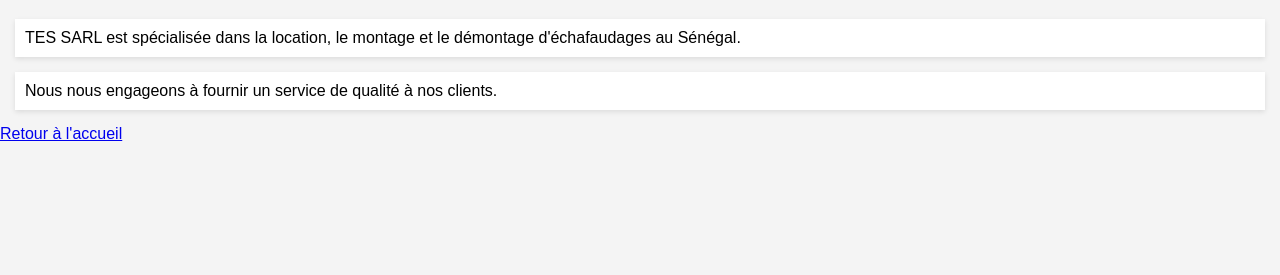
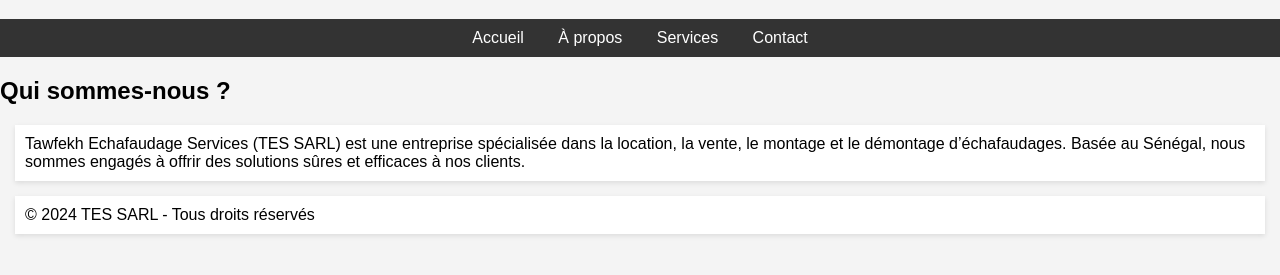
Before and after one commit to Ameth13/tes-website, a plain HTML site: page about.html in a window 1280 px wide. Shown: the part 81-356 px from the top of the page. Drawn offline with Linux system fonts and the light colour scheme.

Commit message:
Update about.html

```diff
--- a/about.html
+++ b/about.html
@@ -3,13 +3,27 @@
 <head>
     <meta charset="UTF-8">
     <meta name="viewport" content="width=device-width, initial-scale=1.0">
-    <title>À propos de TES SARL</title>
+    <title>TES SARL - À propos</title>
     <link rel="stylesheet" href="styles.css">
 </head>
 <body>
-    <h1>À propos de TES SARL</h1>
-    <p>TES SARL est spécialisée dans la location, le montage et le démontage d'échafaudages au Sénégal.</p>
-    <p>Nous nous engageons à fournir un service de qualité à nos clients.</p>
-    <a href="index.html">Retour à l'accueil</a>
+    <header>
+        <h1>À propos de TES SARL</h1>
+        <nav>
+            <a href="index.html">Accueil</a>
+            <a href="about.html">À propos</a>
+            <a href="services.html">Services</a>
+            <a href="contact.html">Contact</a>
+        </nav>
+    </header>
+    <main>
+        <section>
+            <h2>Qui sommes-nous ?</h2>
+            <p>Tawfekh Echafaudage Services (TES SARL) est une entreprise spécialisée dans la location, la vente, le montage et le démontage d’échafaudages. Basée au Sénégal, nous sommes engagés à offrir des solutions sûres et efficaces à nos clients.</p>
+        </section>
+    </main>
+    <footer>
+        <p>&copy; 2024 TES SARL - Tous droits réservés</p>
+    </footer>
 </body>
 </html>
```
